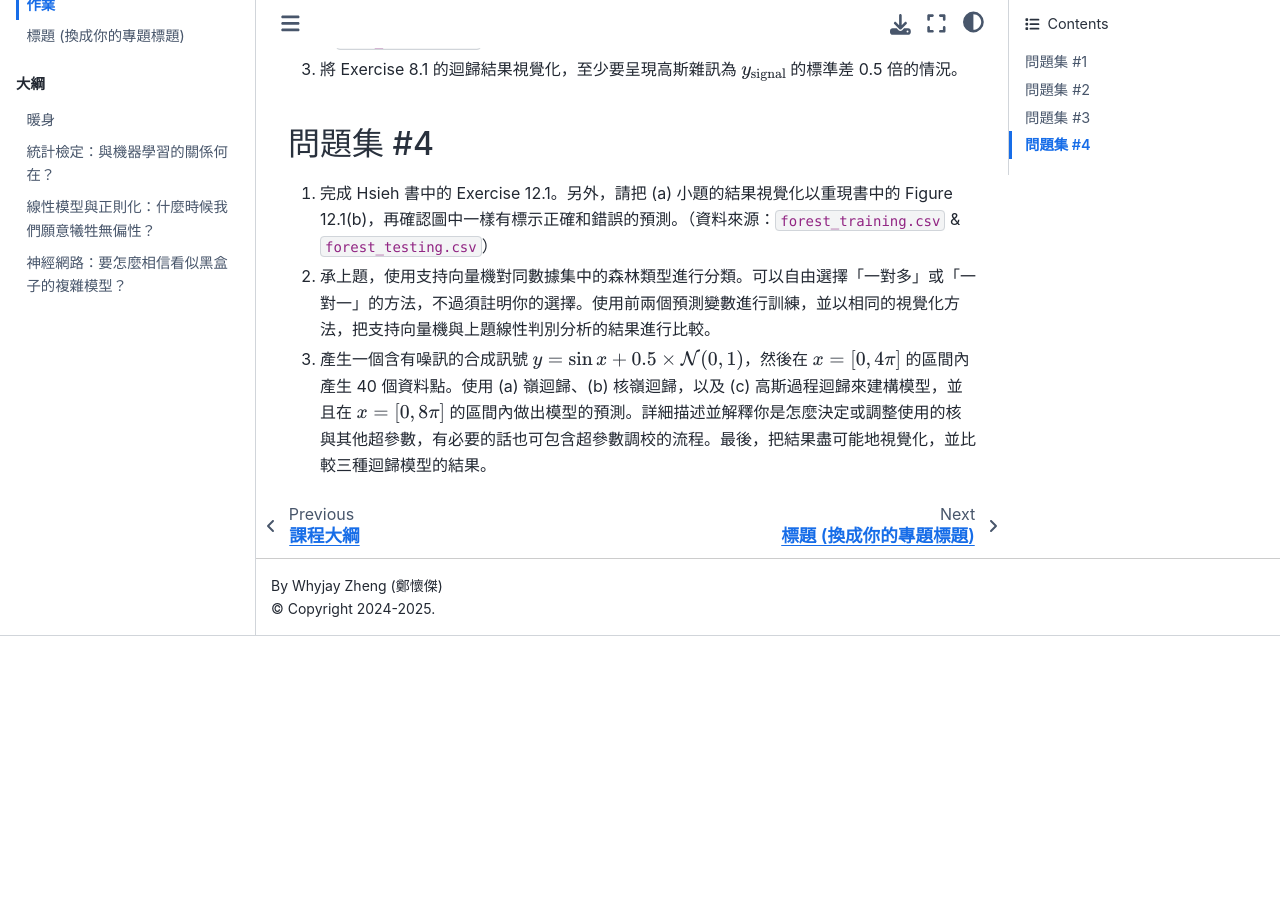
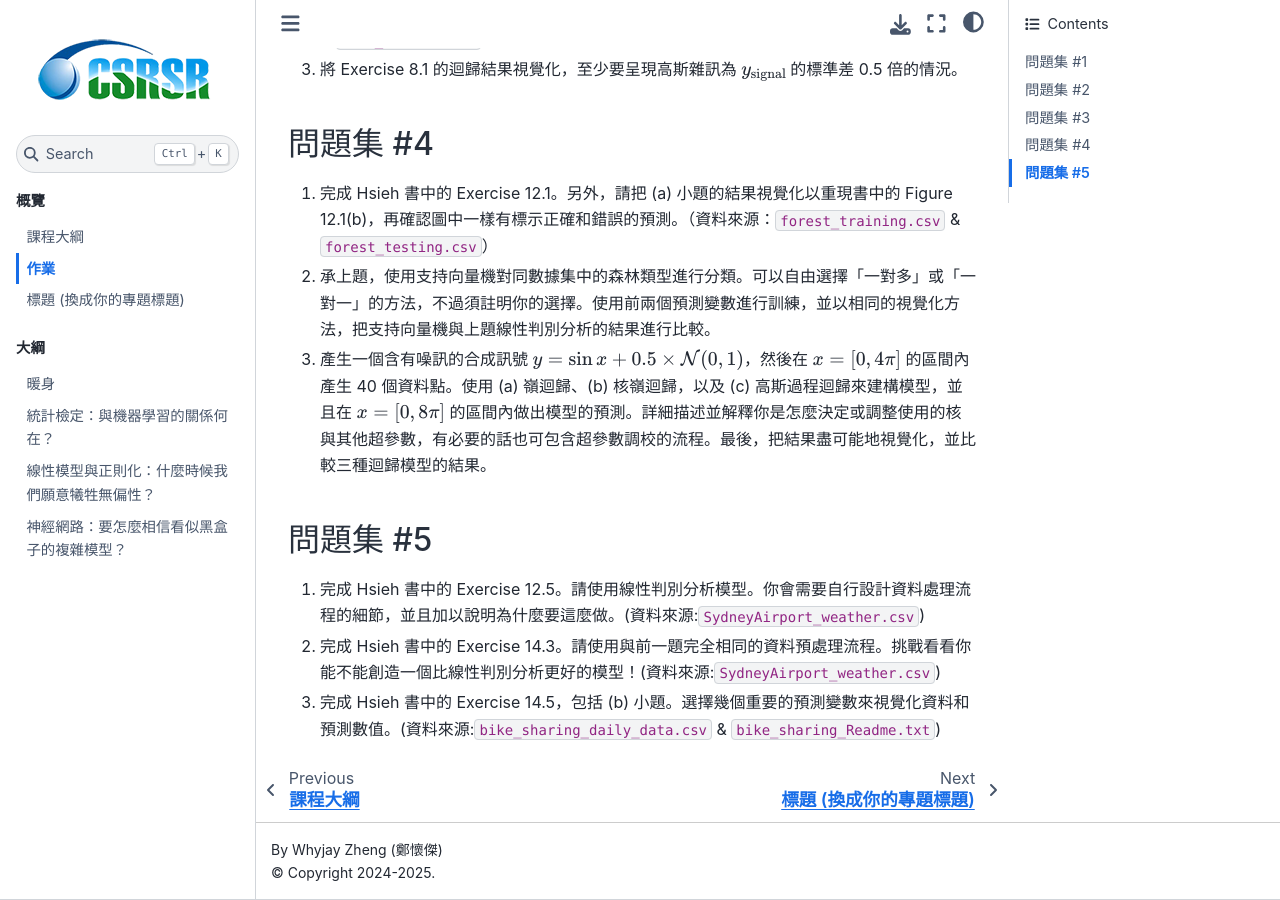
Before and after one commit to whyjz/ncu-env-data-science-zhtw, a Jupyter Book: the page built from docs/assignments.md, in a window 1280 px wide and 900 px high, scrolled down 813 px. Built offline with Jupyter Book 1.0.4 settings and Sphinx 7.4.7 and the Sphinx Book theme 1.1.4, drawn with Linux system fonts in a browser that asks for light colours; before the commit the page ends 1449 px from its top, so only the background shows below that.

Commit message:
Update assignment 5

```diff
--- a/docs/assignments.md
+++ b/docs/assignments.md
@@ -27,16 +27,8 @@
 2. 承上題，使用支持向量機對同數據集中的森林類型進行分類。可以自由選擇「一對多」或「一對一」的方法，不過須註明你的選擇。使用前兩個預測變數進行訓練，並以相同的視覺化方法，把支持向量機與上題線性判別分析的結果進行比較。
 3. 產生一個含有噪訊的合成訊號 $y = \sin x + 0.5 \times \mathcal{N}(0, 1)$，然後在 $x = [0, 4\pi]$ 的區間內產生 40 個資料點。使用 (a) 嶺迴歸、(b) 核嶺迴歸，以及 (c) 高斯過程迴歸來建構模型，並且在 $x = [0, 8\pi]$ 的區間內做出模型的預測。詳細描述並解釋你是怎麼決定或調整使用的核與其他超參數，有必要的話也可包含超參數調校的流程。最後，把結果盡可能地視覺化，並比較三種迴歸模型的結果。
 
+## 問題集 #5
 
-<!-- ## 問題集 #5
-
-完成 Hsieh 書中的以下 Exercises，並按照指定要求進行：
-
-1. Exercise 14.2，包括 (c)。
-2. Exercise 12.5，但需開發兩個預測模型，而不是一個。其中一個模型必須是隨機森林或應用了提升法（Boosting method）的模型。
-3. Exercise 14.4，包括 (b)。
-
-使用資料：
-- 14.2: `wilt_training.csv` & `wilt_testing.csv`
-- 12.5: `SydneyAirport_weather.csv`
-- 14.4: `YVR_prcp_training.csv` & `YVR_prcp_testing.csv` -->
+1. 完成 Hsieh 書中的 Exercise 12.5。請使用線性判別分析模型。你會需要自行設計資料處理流程的細節，並且加以說明為什麼要這麼做。(資料來源:`SydneyAirport_weather.csv`)
+2. 完成 Hsieh 書中的 Exercise 14.3。請使用與前一題完全相同的資料預處理流程。挑戰看看你能不能創造一個比線性判別分析更好的模型！(資料來源:`SydneyAirport_weather.csv`)
+3. 完成 Hsieh 書中的 Exercise 14.5，包括 (b) 小題。選擇幾個重要的預測變數來視覺化資料和預測數值。(資料來源:`bike_sharing_daily_data.csv` & `bike_sharing_Readme.txt`)
```
